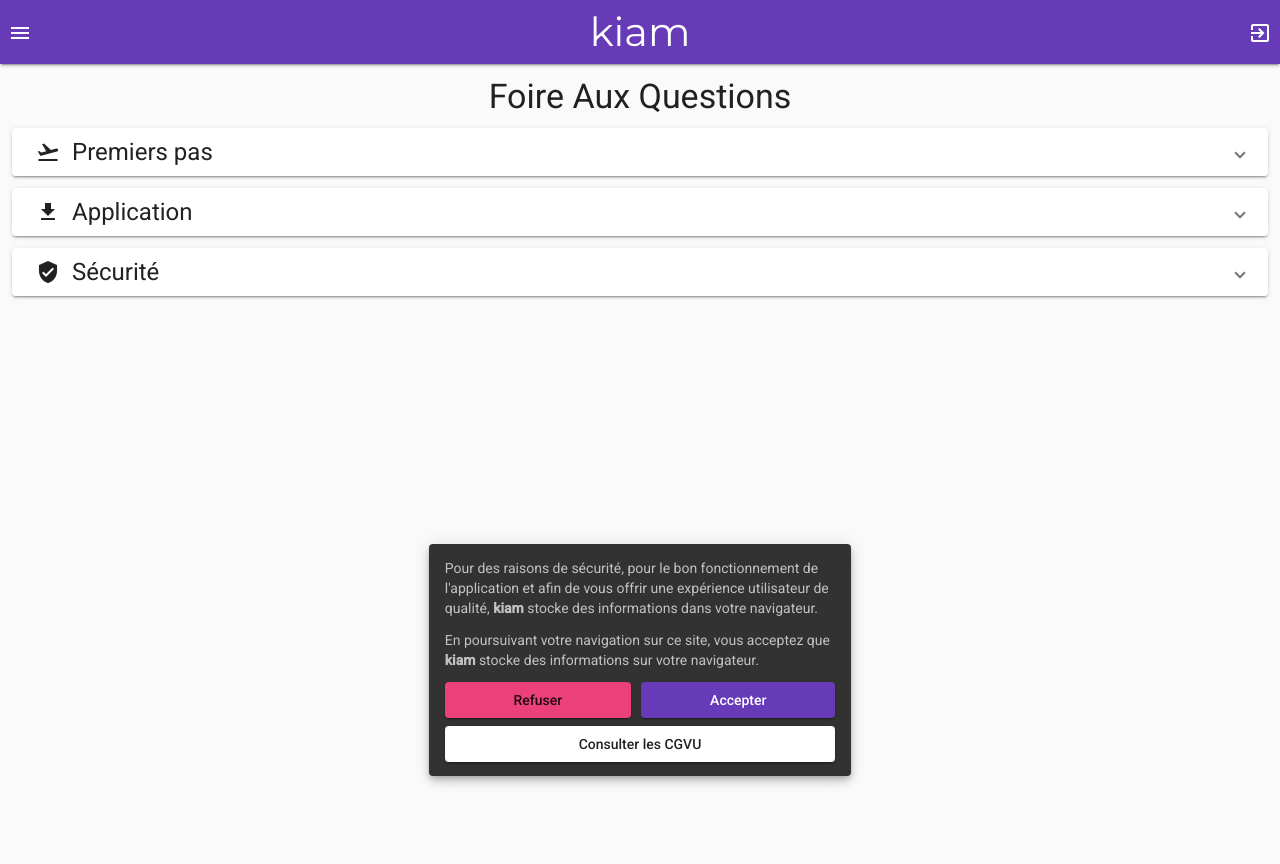
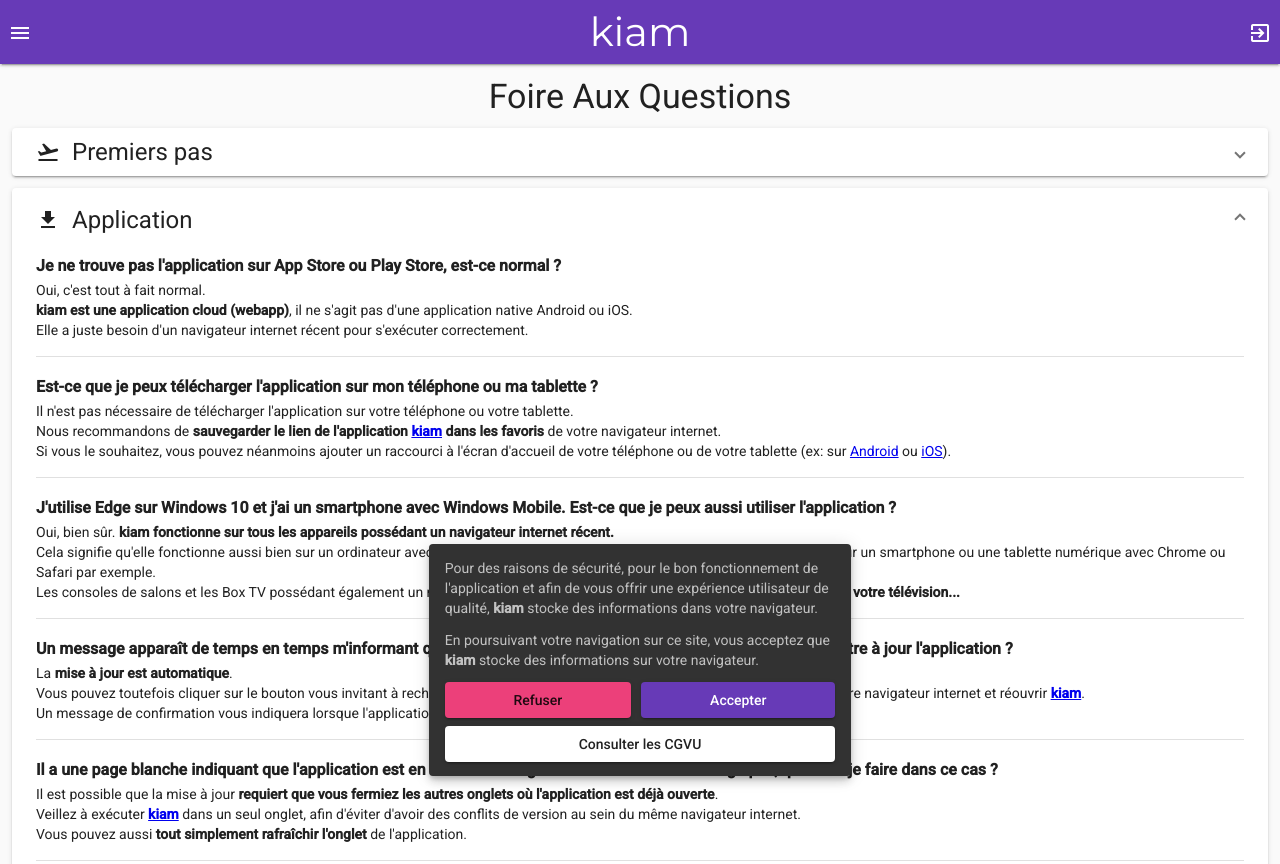
Before and after one commit to trendev/kiam-welcome, an Angular app: page /faq in a window 1280 px wide. Built offline with nearby package versions, Linux system fonts and the light colour scheme.

Commit message:
update application answers

```diff
--- a/src/app/faq/application-questions/application-questions.component.html
+++ b/src/app/faq/application-questions/application-questions.component.html
@@ -1,4 +1,4 @@
-<mat-expansion-panel [expanded]=expanded>
+<mat-expansion-panel [expanded]=true>
     <mat-expansion-panel-header>
         <mat-panel-title>
             <div class="faq-title">
@@ -59,7 +59,10 @@
         <p class="response">Veillez à exécuter <b><a href="/app/">{{appName}}</a></b> dans un seul onglet, afin d'éviter d'avoir des conflits de version au sein du même navigateur internet.</p>
         <p class="response">Vous pouvez aussi <b>tout simplement rafraîchir l'onglet</b> de l'application.</p>
     </div>
-    <!-- <mat-action-row>
-        <button mat-button>Click me</button>
-    </mat-action-row> -->
+    <mat-divider></mat-divider>
+    <div class="next">
+        <h3>Qui a conçu et qui maintient cette application ?</h3>
+        <p class="response">L'application <b>{{appName}} est développée et maintenue par la société TRENDev</b>, spécialisée en conseils, recherche et développement informatique.</p>
+        <p class="response">Sa conception repose sur un savoir-faire largement éprouvé dans le monde industriel et des technologies récentes et innovantes.</p>
+    </div>
 </mat-expansion-panel>
```
